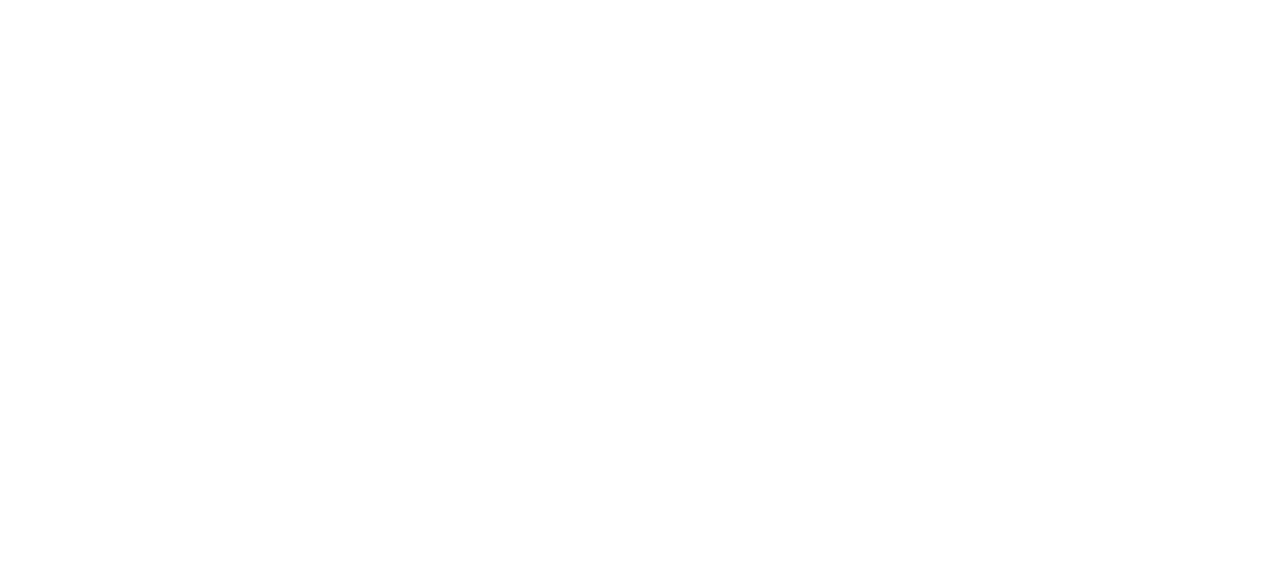
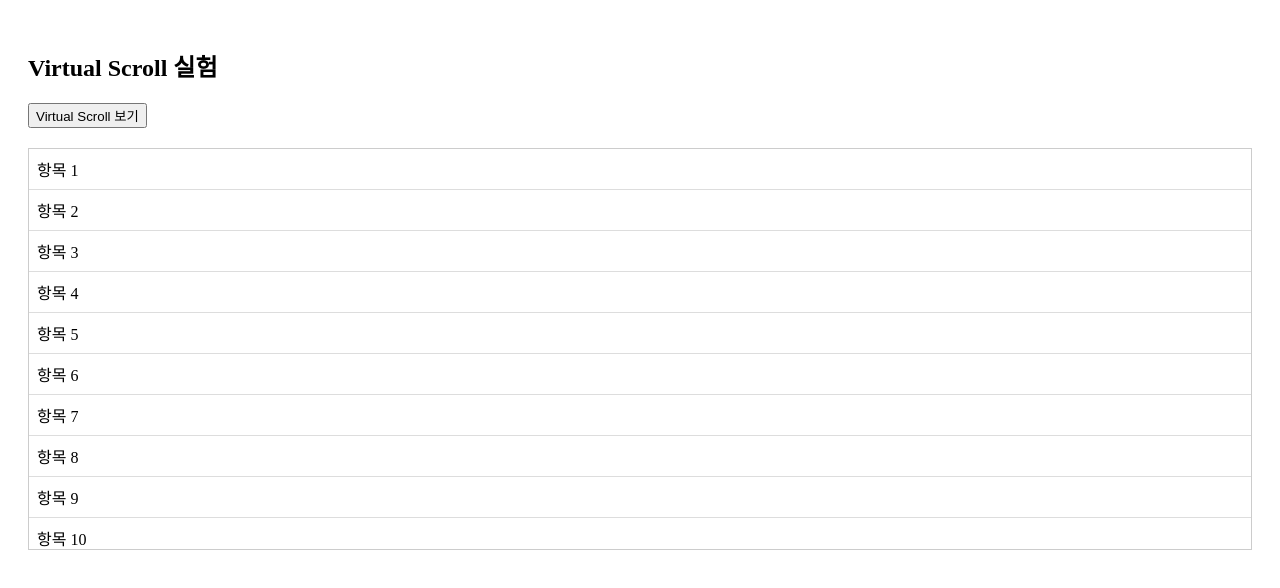
Before and after one commit to allkong/memento, a React (Vite) app: page /labs/virtual-scroll/list-compare in a window 1280 px wide. Before the commit this address had no page. Shown: the top 588 px of the page. Built offline with nearby package versions, Linux system fonts and the light colour scheme.

Commit message:
feat: Virtual Scroll vs 일반 리스트 성능 비교 실험

```diff
--- a/package.json
+++ b/package.json
@@ -12,13 +12,15 @@
   "dependencies": {
     "react": "^19.0.0",
     "react-dom": "^19.0.0",
-    "react-router-dom": "^7.5.3"
+    "react-router-dom": "^7.5.3",
+    "react-window": "^1.8.11"
   },
   "devDependencies": {
     "@eslint/js": "^9.22.0",
     "@types/node": "^22.15.3",
     "@types/react": "^19.0.10",
     "@types/react-dom": "^19.0.4",
+    "@types/react-window": "^1",
     "@typescript-eslint/eslint-plugin": "^8.31.1",
     "@typescript-eslint/parser": "^8.31.1",
     "@vitejs/plugin-react": "^4.3.4",
--- a/src/App.tsx
+++ b/src/App.tsx
@@ -10,6 +10,8 @@
 
 import ExpensiveCalc from '@exp/useMemo/ExpensiveCalc';
 import ParentWithMemo from '@exp/useMemo/ParentWithMemo';
+
+import ListCompare from '@exp/virtualScroll/ListCompare';
 
 const App = () => {
   return (
@@ -26,6 +28,8 @@
 
         <Route path="/labs/use-memo/expensive" element={<ExpensiveCalc />} />
         <Route path="/labs/use-memo/parent-memo" element={<ParentWithMemo />} />
+
+        <Route path="/labs/virtual-scroll/list-compare" element={<ListCompare />} />
       </Routes>
     </Router>
   );
--- /dev/null
+++ b/src/labs/experiments/virtualScroll/ListCompare.tsx
@@ -0,0 +1,48 @@
+import { FixedSizeList as List } from 'react-window';
+import { useState } from 'react';
+
+const ITEM_COUNT = 1000;
+
+const generateItems = () => {
+  return Array.from({ length: ITEM_COUNT }, (_, i) => `항목 ${i + 1}`);
+};
+
+const items = generateItems();
+
+const Row = ({ index, style }: { index: number; style: React.CSSProperties }) => {
+  console.log('렌더링된 항목:', index);
+  return <div style={{ ...style, padding: 8, borderBottom: '1px solid #ddd' }}>{items[index]}</div>;
+};
+
+const ListCompare = () => {
+  const [showNormalList, setShowNormalList] = useState(true);
+
+  return (
+    <div style={{ padding: 20 }}>
+      <h2>Virtual Scroll 실험</h2>
+      <button onClick={() => setShowNormalList(!showNormalList)}>
+        {showNormalList ? 'Virtual Scroll 보기' : '일반 리스트 보기'}
+      </button>
+
+      <div style={{ marginTop: 20, height: 400, overflow: 'auto', border: '1px solid #ccc' }}>
+        {showNormalList ? (
+          <div>
+            {items.map((_, index) => (
+              <Row
+                key={index}
+                index={index}
+                style={{ padding: 8, borderBottom: '1px solid #ddd' }}
+              />
+            ))}
+          </div>
+        ) : (
+          <List height={400} itemCount={ITEM_COUNT} itemSize={35} width={'100%'}>
+            {Row}
+          </List>
+        )}
+      </div>
+    </div>
+  );
+};
+
+export default ListCompare;
```
Also changed, not shown: 1 other file (tests, documents, lock files or other folders).
